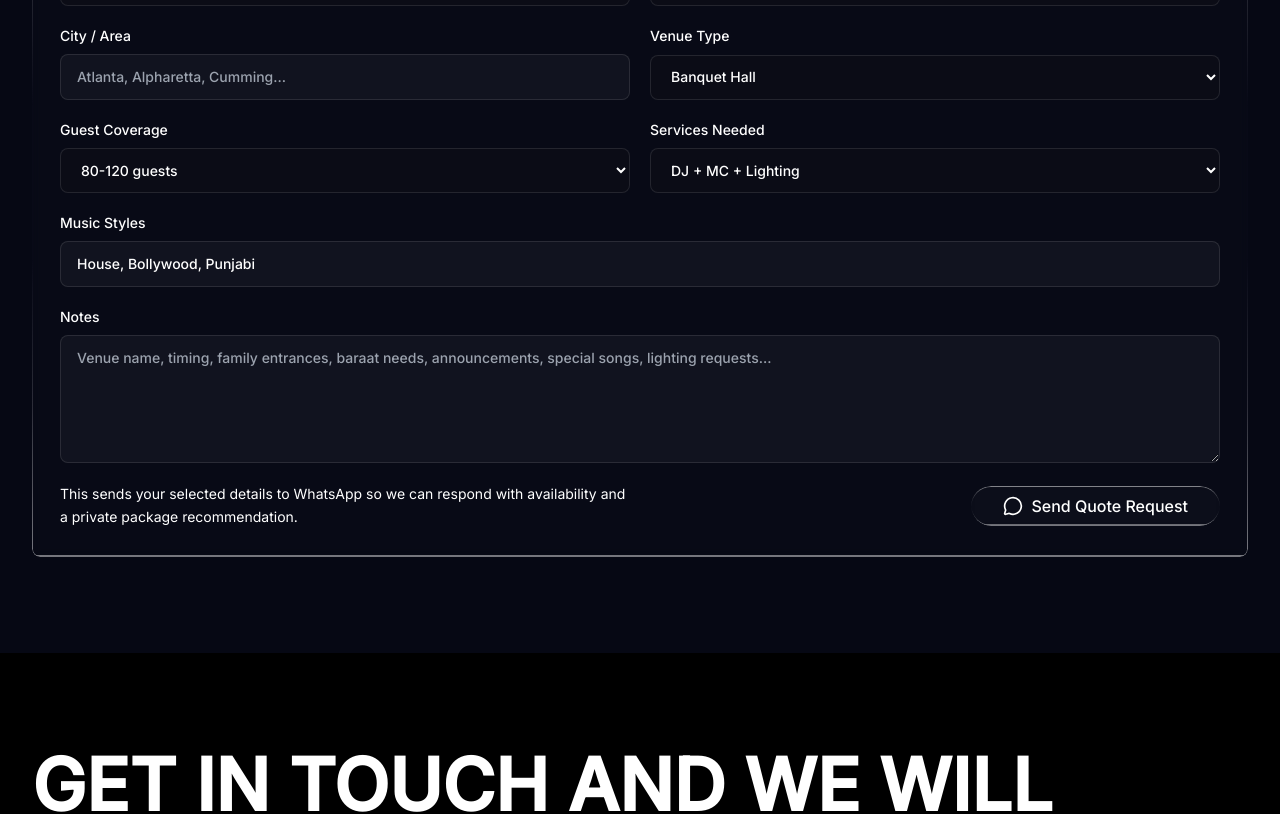
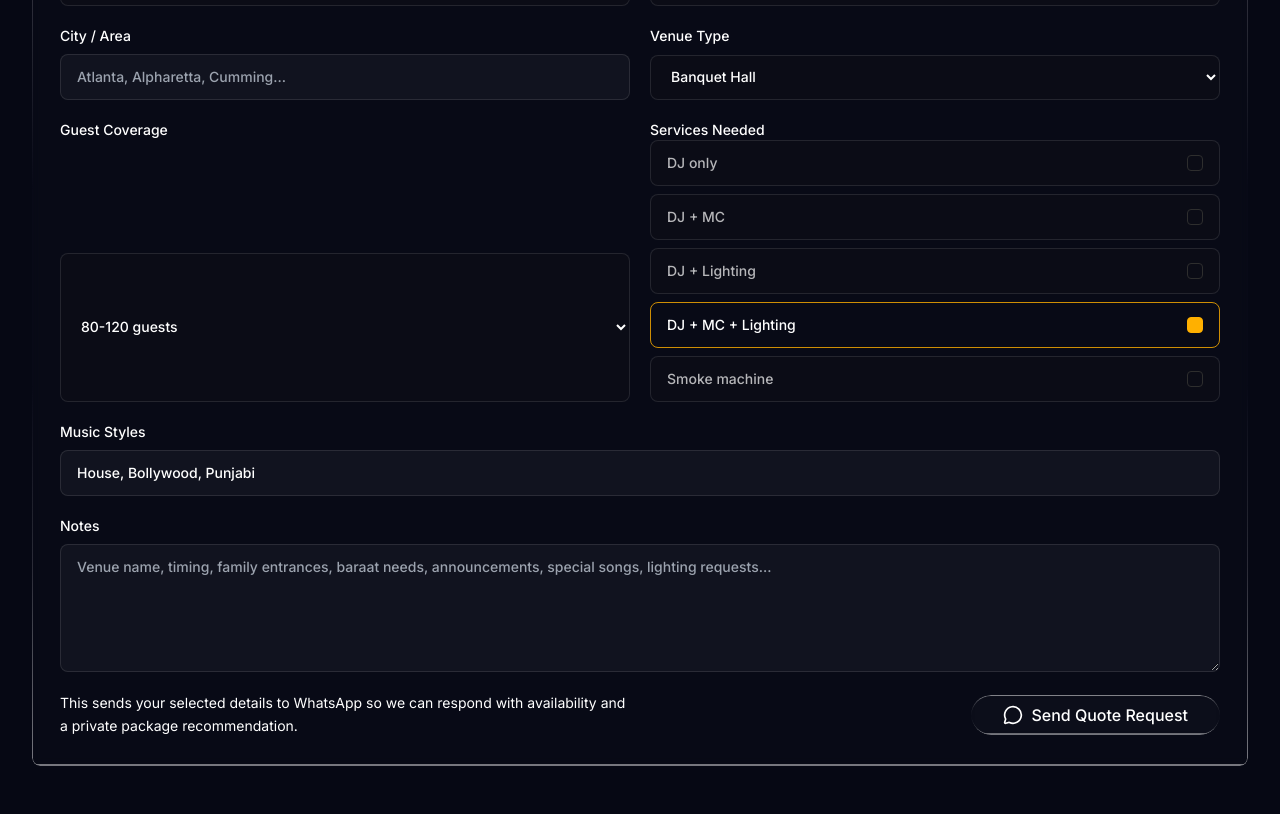
Before and after one commit to srkreddy452-hash/midnightpulsedjs, a React (Vite) app: page / in a window 1280 px wide. Shown: the part 5380-6194 px from the top of the page. Built offline with nearby package versions, Linux system fonts and the light colour scheme.

Commit message:
Update quote service selections

```diff
--- a/src/App.tsx
+++ b/src/App.tsx
@@ -130,8 +130,7 @@ const serviceOptions = [
   "DJ + MC",
   "DJ + Lighting",
   "DJ + MC + Lighting",
-  "Baraat sound",
-  "Ceremony sound",
+  "Smoke machine",
 ];
 
 const musicOptions = [
@@ -493,7 +492,7 @@ function QuoteSection() {
     city: "",
     venueType: "Banquet Hall",
     guestCoverage: "80-120 guests",
-    services: "DJ + MC + Lighting",
+    services: ["DJ + MC + Lighting"],
     music: "House, Bollywood, Punjabi",
     notes: "",
   });
@@ -509,7 +508,7 @@ function QuoteSection() {
       `City / area: ${quote.city || "-"}`,
       `Venue type: ${quote.venueType}`,
       `Guest coverage: ${quote.guestCoverage}`,
-      `Services needed: ${quote.services}`,
+      `Services needed: ${quote.services.join(", ") || "-"}`,
       `Music styles: ${quote.music || "-"}`,
       `Notes: ${quote.notes || "-"}`,
       "",
@@ -521,6 +520,16 @@ function QuoteSection() {
 
   const updateQuote = (key: keyof typeof quote, value: string) => {
     setQuote((current) => ({ ...current, [key]: value }));
+  };
+
+  const toggleService = (service: string) => {
+    setQuote((current) => {
+      const services = current.services.includes(service)
+        ? current.services.filter((item) => item !== service)
+        : [...current.services, service];
+
+      return { ...current, services };
+    });
   };
 
   return (
@@ -622,18 +631,35 @@ function QuoteSection() {
             </select>
           </label>
 
-          <label className="grid gap-2 text-sm font-medium text-white/74">
-            Services Needed
-            <select
-              value={quote.services}
-              onChange={(event) => updateQuote("services", event.target.value)}
-              className="rounded-[8px] border border-white/10 bg-[#0b0c16] px-4 py-3 text-white outline-none transition focus:border-[#ffb000]/70"
-            >
-              {serviceOptions.map((item) => (
-                <option key={item}>{item}</option>
-              ))}
-            </select>
-          </label>
+          <fieldset className="grid gap-3 text-sm font-medium text-white/74">
+            <legend>Services Needed</legend>
+            <div className="grid gap-2">
+              {serviceOptions.map((item) => {
+                const isSelected = quote.services.includes(item);
+
+                return (
+                  <button
+                    key={item}
+                    type="button"
+                    onClick={() => toggleService(item)}
+                    className={`flex items-center justify-between rounded-[8px] border px-4 py-3 text-left transition ${
+                      isSelected
+                        ? "border-[#ffb000]/80 bg-[#ffb000]/14 text-white"
+                        : "border-white/10 bg-[#0b0c16] text-white/70 hover:border-white/24 hover:text-white"
+                    }`}
+                    aria-pressed={isSelected}
+                  >
+                    <span>{item}</span>
+                    <span
+                      className={`h-4 w-4 rounded-[4px] border ${
+                        isSelected ? "border-[#ffb000] bg-[#ffb000]" : "border-white/28"
+                      }`}
+                    />
+                  </button>
+                );
+              })}
+            </div>
+          </fieldset>
 
           <label className="grid gap-2 text-sm font-medium text-white/74 lg:col-span-2">
             Music Styles
```
